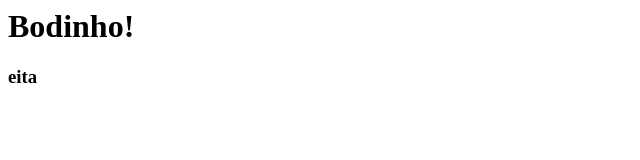
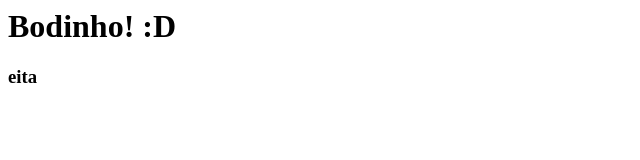
Before and after one commit to vksilva/teste_git, a plain HTML site: page index.html in a window 1280 px wide. Shown: the full height of the page, 0-640 px from the left. Drawn offline with Linux system fonts and the light colour scheme.

Commit message:
Adicionando emoji

```diff
--- a/index.html
+++ b/index.html
@@ -2,7 +2,7 @@
 	<head>
 	</head>
 	<body>
-		<h1>Bodinho!</h1>
+		<h1>Bodinho! :D</h1>
 		<h3>eita<h3>
 	</body>
 </html>
```
